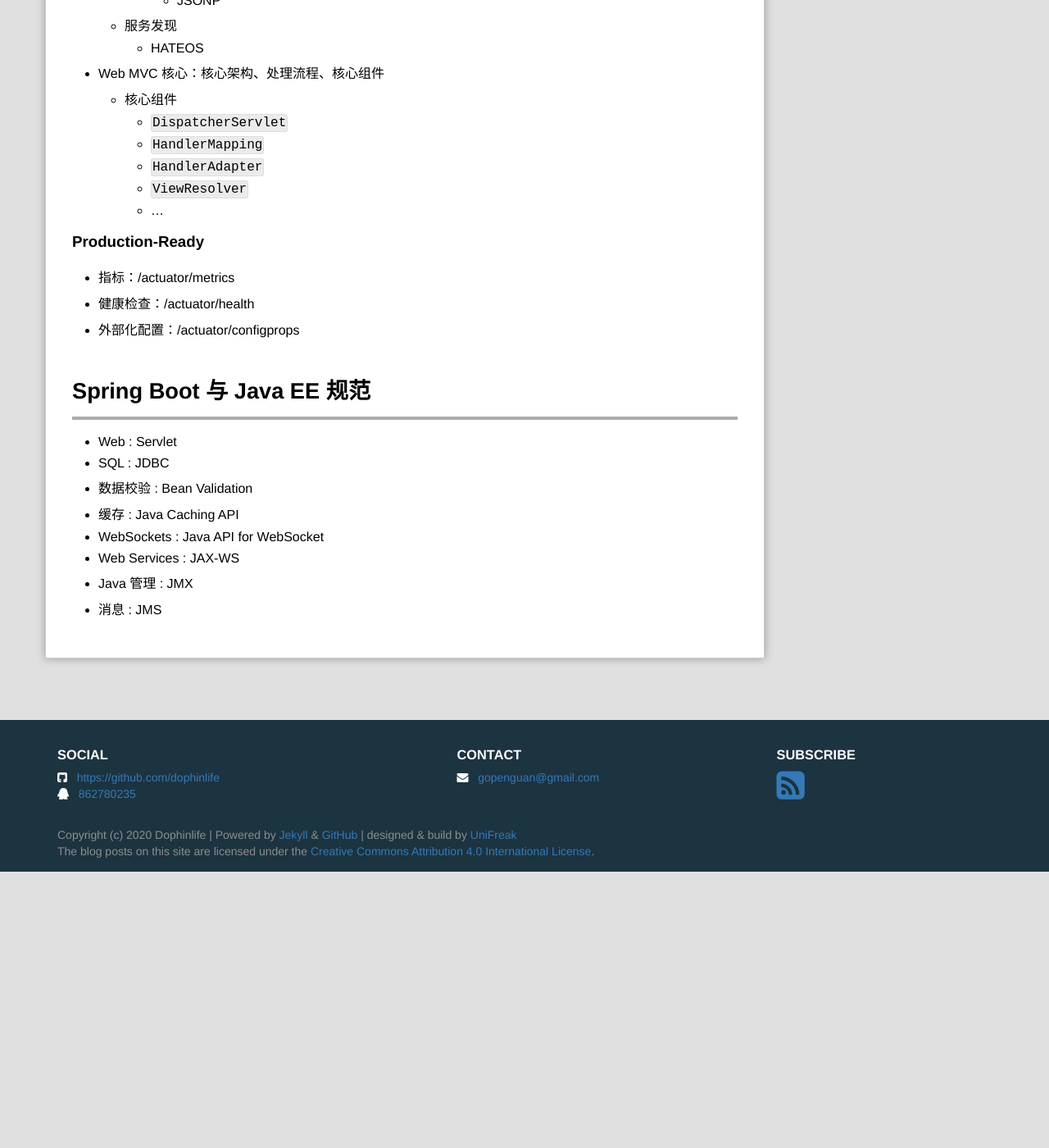
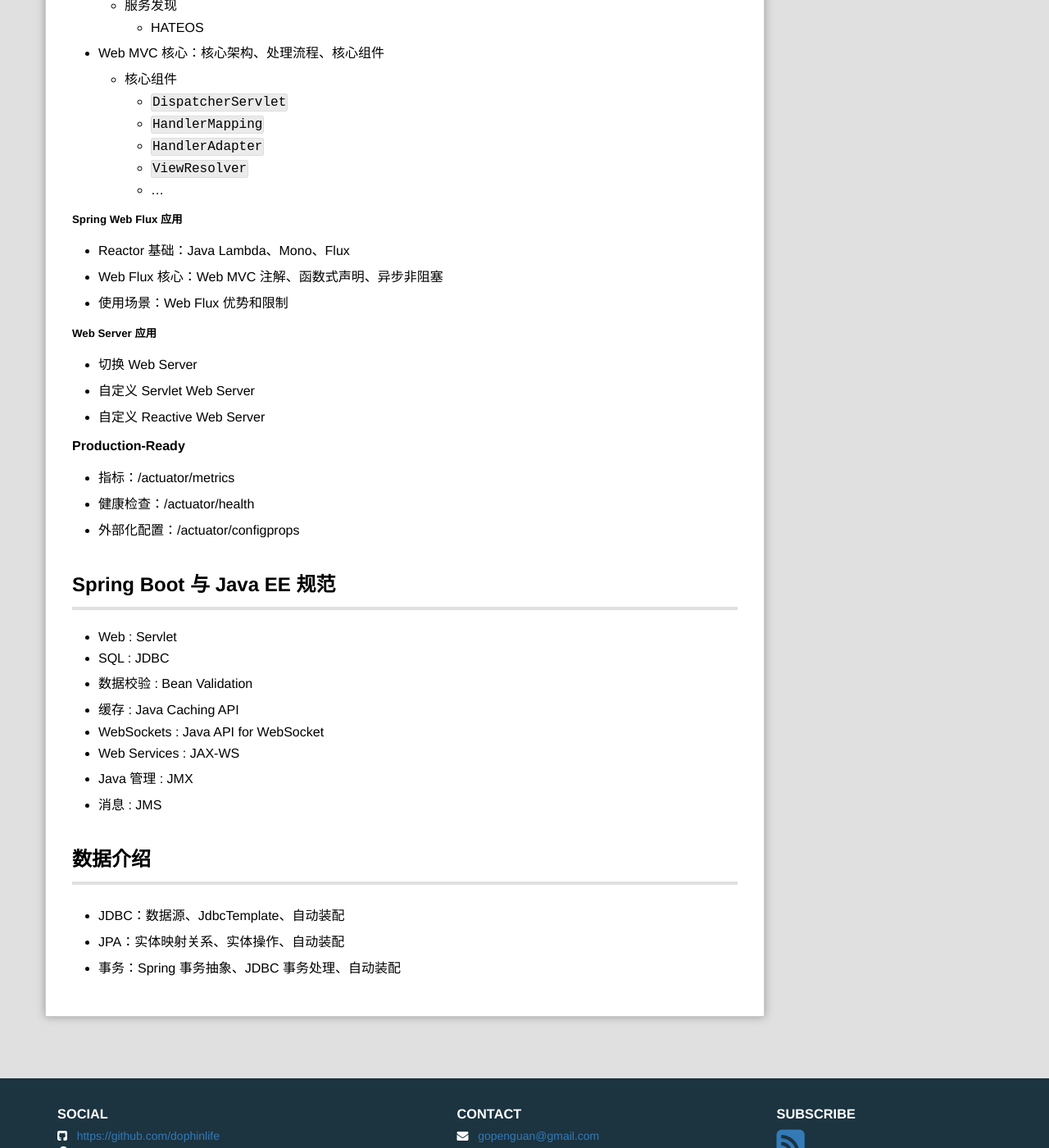
Before and after one commit to dophinlife/dophinlife.github.io, a Jekyll site: the page built from _posts/2020-06-23-spring-boot-serials.md, in a window 1280 px wide and 1400 px high, scrolled down 2616 px. Shown: the whole window at 82% size. Built offline with Jekyll 4.4.1, drawn with Linux system fonts in a browser that asks for light colours; before the commit the page ends 3679 px from its top, so only the background shows below that; some of the changed text lies outside the part shown.

```diff
--- a/_posts/2020-06-23-spring-boot-serials.md
+++ b/_posts/2020-06-23-spring-boot-serials.md
@@ -14,7 +15,7 @@ excerpt: "《Spring Boot 2.0 深度实践之核心技术篇》视频课程笔记
 - 外部化配置：一次构建、按需调配，到处运行
 - Spring Boot Starter：简化依赖、按需装配、自我包含
 
-## 易学难精
+### 易学难精
 
 - **组件自动装配：** 模式注解、@Enable 模块、条件装配、加载机制
 - **外部化配置：** Environment 抽象、生命周期、破坏性变更
@@ -22,20 +23,20 @@ excerpt: "《Spring Boot 2.0 深度实践之核心技术篇》视频课程笔记
 - **Spring Boot Starter：** 依赖管理、装配条件、装配顺序
 - **Production-Ready：** 健康检查、数据指标、@Endpoint 管控
 
-## 核心特性
+### 核心特性
 
-### 组件自动装配
+#### 组件自动装配
 
 - 激活：@EnableAutoConfiguration
 - 配置：/META-INF/spring.factories
 - 实现：XXXAutoConfiguration
 
-### 嵌入式 Web 容器
+#### 嵌入式 Web 容器
 
 - Web Servlet: Tomcat、Jetty 和 Undertow
 - Web Reactive: Netty Web Server
 
-#### 传统 Servlet 应用
+##### 传统 Servlet 应用
 
 - Servlet 组件：Servlet、Filter、Listener
   - Servlet
@@ -50,7 +51,7 @@ excerpt: "《Spring Boot 2.0 深度实践之核心技术篇》视频课程笔记
 - Servlet 注册：Servlet 注解（Servlet 3.0）、Spring Bean、RegistrationBean
 - 异步非阻塞（Servlet 3.0+）：异步 Servlet（3.0）、非阻塞 Servlet（3.1）
 
-#### Spring Web MVC 应用
+##### Spring Web MVC 应用
 
 - Web MVC 视图：模板引擎、内容协商、异常处理等
   - 视图
@@ -91,13 +92,25 @@ excerpt: "《Spring Boot 2.0 深度实践之核心技术篇》视频课程笔记
     - `ViewResolver`
     - ...
 
-### Production-Ready
+##### Spring Web Flux 应用
+
+- Reactor 基础：Java Lambda、Mono、Flux
+- Web Flux 核心：Web MVC 注解、函数式声明、异步非阻塞
+- 使用场景：Web Flux 优势和限制
+
+##### Web Server 应用
+
+- 切换 Web Server
+- 自定义 Servlet Web Server
+- 自定义 Reactive Web Server
+
+#### Production-Ready
 
 - 指标：/actuator/metrics
 - 健康检查：/actuator/health
 - 外部化配置：/actuator/configprops
 
-# Spring Boot 与 Java EE 规范
+## Spring Boot 与 Java EE 规范
 
 - Web : Servlet
 - SQL : JDBC
@@ -107,3 +120,9 @@ excerpt: "《Spring Boot 2.0 深度实践之核心技术篇》视频课程笔记
 - Web Services : JAX-WS
 - Java 管理 : JMX
 - 消息 : JMS
+
+## 数据介绍
+
+- JDBC：数据源、JdbcTemplate、自动装配
+- JPA：实体映射关系、实体操作、自动装配
+- 事务：Spring 事务抽象、JDBC 事务处理、自动装配
```
Also changed, not shown: other parts of _posts/2020-06-23-spring-boot-serials.md (+2 -1 lines), _posts/2020-06-06-jvm-gc-tuning.md (added, +70 -0 lines).
